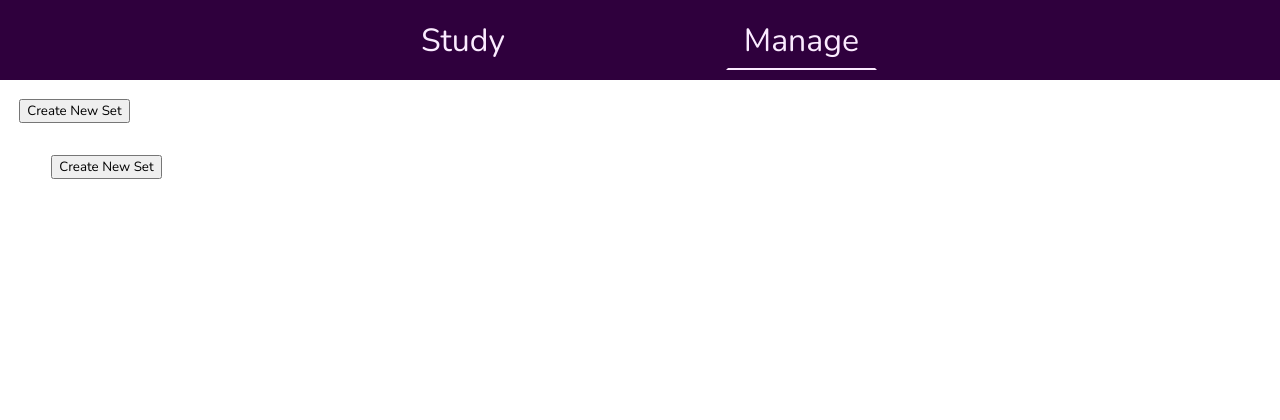
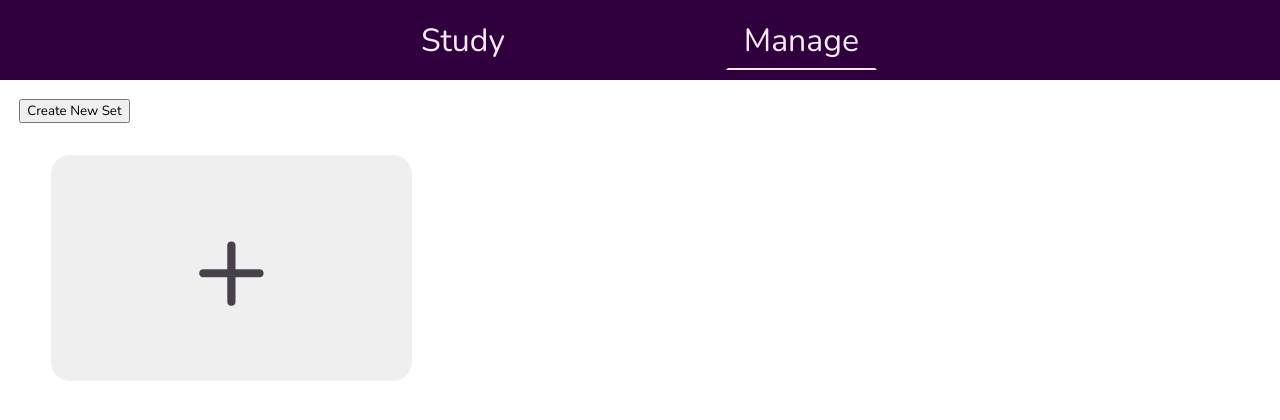
Before and after one commit to calebsg225/flashcard-website, a React (Vite) app: page / in a window 1280 px wide. Both pictures are taken after a click on the button "Manage". Shown: the top 420 px of the page. Built offline with nearby package versions, Linux system fonts and the light colour scheme.

Commit message:
style main add set button

```diff
--- a/src/components/manage/ManageInterface.tsx
+++ b/src/components/manage/ManageInterface.tsx
@@ -46,8 +46,6 @@ export const ManageInterface = ({setActiveSection}: ManageInterfaceProps) => {
         confirmFunction={handleDeleteSet}
       />}
       <div className="set-previews-container">
-        {setsKeys.length ? (
-          <>
         {setsKeys.map((setId, i) => <SetPreview
           setData={setsData[setId]}
           setId={setId}
@@ -56,10 +54,7 @@ export const ManageInterface = ({setActiveSection}: ManageInterfaceProps) => {
           setActiveSection={setActiveSection}
           key={i}
         />)}
-          </>
-        ) : (
-          <button onClick={() => handleCreateSet()}>Create New Set</button>
-        )}
+        <button className="create-set-button" onClick={() => handleCreateSet()}>+</button>
       </div>
     </section>
   );
--- a/src/components/study/StudyInterface.tsx
+++ b/src/components/study/StudyInterface.tsx
@@ -1,5 +1,5 @@
 import { useEffect, useState } from "react";
-import Flashcard from "../Flashcard";
+import Flashcard from "./Flashcard";
 import handleLocalStorage from "../../data/handleLocalStorage";
 
 import leftArrowImage from '../../assets/left-arrow.png';
--- a/src/index.css
+++ b/src/index.css
@@ -119,25 +119,45 @@ nav .active-nav-button {
   display: column;
   gap: 3rem;
 }
+.manage-interface-container .set-previews-container .create-set-button {
+  cursor: pointer;
+  padding: 0;
+  width: 100%;
+  border: none;
+  aspect-ratio: 1.6/1;
+  font-size: 8rem;
+  color: hsl(284, 8%, 27%);
+  border-radius: 1.2rem;
+  transition: background-color 0.1s, color 0.1s;
+}
+.manage-interface-container .set-previews-container .create-set-button:hover {
+  background-color: hsl(287, 100%, 96%);
+  color: hsl(286, 100%, 38%);
+}
 
-@media (min-width: 700px) {
+@media (min-width: 500px) {
   .set-previews-container {
     columns: 1;
   }
 }
-@media (min-width: 1000px) {
+@media (min-width: 700px) {
   .set-previews-container {
     columns: 2;
   }
 }
-@media (min-width: 1400px) {
+@media (min-width: 1000px) {
   .set-previews-container {
     columns: 3;
   }
 }
+@media (min-width: 1400px) {
+  .set-previews-container {
+    columns: 4;
+  }
+}
 @media (min-width: 1800px) {
   .set-previews-container {
-    columns: 4;
+    columns: 5;
   }
 }
 .edit-set-container {
--- a/src/sass/_manageInterface.scss
+++ b/src/sass/_manageInterface.scss
@@ -5,35 +5,52 @@
     padding: $pm-600;
     display: column;
     gap: $pm-700;
+    .create-set-button {
+      cursor: pointer;
+      padding: 0;
+      width: 100%;
+      border: none;
+      aspect-ratio: 1.6/1;
+      font-size: $fs-700;
+      color: $grey-700;
+      border-radius: $pm-400;
+      transition: background-color $tt-100, color $tt-100;
+      &:hover {
+        background-color: $prim-100;
+        color: $prim-600;
+      }
+    }
+  }
+}
+
+@include breakpoint(xs) {
+  .set-previews-container {
+    columns: 1;
   }
 }
 
 @include breakpoint(sm) {
   .set-previews-container {
-    //grid-template-columns: repeat(1, 1fr);
-    columns: 1;
+    columns: 2;
   }
 }
 
 @include breakpoint(md) {
   .set-previews-container {
-    //grid-template-columns: repeat(2, 1fr);
-    columns: 2;
+    columns: 3;
   }
 }
 
 @include breakpoint(xl) {
   .set-previews-container {
-    //grid-template-columns: repeat(3, 1fr);
-    columns: 3;
+    columns: 4;
 
   }
 }
 
 @include breakpoint(xxl) {
   .set-previews-container {
-    //grid-template-columns: repeat(4, 1fr);
-    columns: 4;
+    columns: 5;
 
   }
 }
--- a/src/sass/_vars.scss
+++ b/src/sass/_vars.scss
@@ -67,4 +67,5 @@ $tt-900: .9s;
 $tt-700: .7s;
 $tt-500: .5s;
 $tt-300: .3s;
+$tt-200: .2s;
 $tt-100: .1s;
```
Also changed, not shown: src/components/study/Flashcard.tsx (renamed from src/components/Flashcard.tsx), 1 other file (tests, documents, lock files or other folders). Lines whose indentation alone changed are shown as unchanged.
